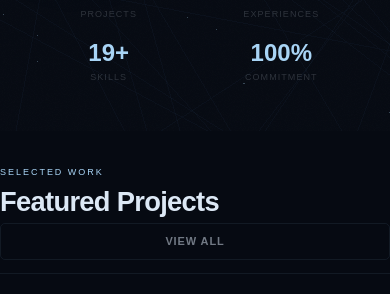
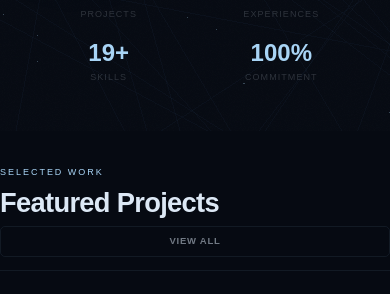
Before and after one commit to Mustafa-exe/Potrfolio, a React (Vite) app: page / in a window 390 px wide. Shown: the part 713-1007 px from the top of the page. Built offline with nearby package versions, Linux system fonts and the light colour scheme; no server answers; the database is empty.

Commit message:
Fix missing content sections on mobile - add width constraints and visibility fixes

```diff
--- a/src/index.css
+++ b/src/index.css
@@ -101,10 +101,10 @@ nav{position:fixed;top:0;left:0;right:0;z-index:200;display:flex;align-items:cen
 @keyframes sp{0%,100%{opacity:.2}50%{opacity:1}}
 
 /* SECTION */
-.sec{padding:6rem 0;width:100%;box-sizing:border-box;overflow-x:hidden}
-.sh{display:flex;align-items:flex-end;justify-content:space-between;margin-bottom:3rem;padding-bottom:1.25rem;border-bottom:1px solid var(--border);gap:1rem}
+.sec{padding:6rem 0;width:100%;box-sizing:border-box;overflow-x:hidden;position:relative;z-index:2}
+.sh{display:flex;align-items:flex-end;justify-content:space-between;margin-bottom:3rem;padding-bottom:1.25rem;border-bottom:1px solid var(--border);gap:1rem;flex-wrap:wrap}
 .sl{font-size:10px;letter-spacing:.22em;text-transform:uppercase;color:var(--ice);margin-bottom:.45rem}
-.st{font-family:var(--fd);font-size:clamp(2rem,4vw,3rem);font-weight:800;letter-spacing:-.025em;line-height:1}
+.st{font-family:var(--fd);font-size:clamp(2rem,4vw,3rem);font-weight:800;letter-spacing:-.025em;line-height:1.1;word-wrap:break-word}
 .sc{font-family:var(--fd);font-size:5.5rem;font-weight:800;color:var(--faint);line-height:1;flex-shrink:0}
 
 /* GLASS CARD */
@@ -129,9 +129,9 @@ nav{position:fixed;top:0;left:0;right:0;z-index:200;display:flex;align-items:cen
 .p-link:hover{color:var(--ice);border-color:var(--ice)}
 
 /* EXPERIENCE */
-.el{display:flex;flex-direction:column;gap:1.25rem}
-.ec{padding:1.75rem 2rem;display:grid;grid-template-columns:1fr auto;gap:2rem;align-items:start;text-align:left}
-.er{font-family:var(--fd);font-size:1.05rem;font-weight:700;letter-spacing:-.01em;margin-bottom:.2rem;color:var(--text)}
+.el{display:flex;flex-direction:column;gap:1.25rem;width:100%;box-sizing:border-box}
+.ec{padding:1.75rem 2rem;display:grid;grid-template-columns:1fr auto;gap:2rem;align-items:start;text-align:left;box-sizing:border-box}
+.er{font-family:var(--fd);font-size:1.05rem;font-weight:700;letter-spacing:-.01em;margin-bottom:.2rem;color:var(--text);word-wrap:break-word}
 .eco{font-size:11px;letter-spacing:.14em;text-transform:uppercase;color:var(--ice);margin-bottom:.7rem}
 .ed{font-size:13.5px;color:var(--muted);line-height:1.75}
 .em{text-align:right;flex-shrink:0}
@@ -139,8 +139,8 @@ nav{position:fixed;top:0;left:0;right:0;z-index:200;display:flex;align-items:cen
 .eb{display:inline-block;font-size:9.5px;letter-spacing:.12em;text-transform:uppercase;padding:.18rem .55rem;border:1px solid var(--border);border-radius:3px;color:var(--faint);margin-top:.45rem}
 
 /* SKILLS */
-.sg{display:grid;grid-template-columns:repeat(auto-fill,minmax(155px,1fr));gap:.9rem}
-.sk{padding:1.2rem 1.35rem;text-align:left}
+.sg{display:grid;grid-template-columns:repeat(auto-fill,minmax(155px,1fr));gap:.9rem;width:100%;box-sizing:border-box}
+.sk{padding:1.2rem 1.35rem;text-align:left;box-sizing:border-box}
 .sn{font-size:12.5px;font-weight:500;letter-spacing:.03em;margin-bottom:.55rem;color:var(--silver)}
 .str{height:1.5px;background:var(--border);border-radius:2px;overflow:hidden}
 .sb{height:100%;background:linear-gradient(90deg,var(--ice),var(--silver));transform:scaleX(0);transform-origin:left;transition:transform 1.1s cubic-bezier(.16,1,.3,1);border-radius:2px}
@@ -260,7 +260,7 @@ footer{padding:1.8rem 3rem;border-top:1px solid var(--border);display:flex;justi
   .h-name{font-size:clamp(2.2rem,11vw,4.5rem);margin-bottom:1.2rem}
   .h-bio{font-size:.88rem;margin-bottom:2rem;line-height:1.8}
   .h-cta{flex-wrap:wrap;gap:.8rem}
-  .btn-i,.btn-o{padding:.6rem 1.5rem;font-size:11px;width:100%}
+  .btn-i,.btn-o{padding:.6rem 1.5rem;font-size:11px;width:100%;box-sizing:border-box}
   .h-kpis{gap:1.5rem;margin-top:3rem;padding-top:1.8rem;flex-wrap:wrap}
   .kn{font-size:1.8rem}
   .kl{font-size:10px}
@@ -312,6 +312,8 @@ footer{padding:1.8rem 3rem;border-top:1px solid var(--border);display:flex;justi
   .mn{font-size:13px}
   .ms{font-size:10px}
   .db{font-size:9px;padding:.2rem .5rem}
+  /* CTA banner mobile fix */
+  .gc[style*="padding: 3.5rem"]{padding:2rem 1.5rem !important}
 }
 
 /* Small mobile (portrait phones) */
@@ -381,9 +383,20 @@ footer{padding:1.8rem 3rem;border-top:1px solid var(--border);display:flex;justi
   overflow-x: hidden;
   box-sizing: border-box;
 }
+main {
+  width: 100%;
+  max-width: 100vw;
+  overflow-x: hidden;
+  box-sizing: border-box;
+  position: relative;
+  z-index: 2;
+}
 .page {
   padding: 0;
   text-align: left;
+  width: 100%;
+  max-width: 100vw;
+  overflow-x: hidden;
 }
 .about-avatar img {
   width: 100%;
--- a/src/pages/Home.css
+++ b/src/pages/Home.css
@@ -1 +1,76 @@
-/* Home page styling is integrated into index.css */
+/* Home page mobile responsive fixes */
+
+/* Ensure sections don't overflow */
+.sec {
+  width: 100%;
+  max-width: 100vw;
+  overflow-x: hidden;
+}
+
+/* Ensure framer-motion elements are visible */
+[style*="opacity: 0"] {
+  animation: none !important;
+}
+
+/* Fix inline styles on mobile */
+@media (max-width: 768px) {
+  /* Override inline padding for CTA banner */
+  .gc[style*="padding"] {
+    padding: 2rem 1.5rem !important;
+  }
+
+  /* Fix button container wrapping */
+  div[style*="display: flex"][style*="gap: 1rem"] {
+    flex-wrap: wrap !important;
+  }
+
+  /* Ensure text in CTA is readable */
+  p[style*="max-width: 460px"] {
+    max-width: 100% !important;
+    padding: 0 !important;
+  }
+
+  /* Fix section header buttons */
+  .sh .btn-o {
+    padding: .45rem 1rem !important;
+    font-size: 10px !important;
+    white-space: nowrap;
+  }
+
+  /* Ensure all sections are visible */
+  .sec {
+    opacity: 1 !important;
+    transform: none !important;
+  }
+}
+
+@media (max-width: 480px) {
+  .gc[style*="padding"] {
+    padding: 1.5rem 1rem !important;
+  }
+
+  .sh .btn-o {
+    padding: .4rem .9rem !important;
+    font-size: 9.5px !important;
+  }
+
+  /* Ensure KPIs wrap properly */
+  .h-kpis > div {
+    flex: 1 1 calc(50% - 0.75rem);
+    min-width: 0;
+  }
+}
+
+/* Fix hero content on very small screens */
+@media (max-width: 360px) {
+  .h-kpis {
+    flex-direction: column !important;
+    align-items: center !important;
+  }
+
+  .h-kpis > div {
+    width: 100%;
+    text-align: center;
+    flex: 1 1 100%;
+  }
+}
```
